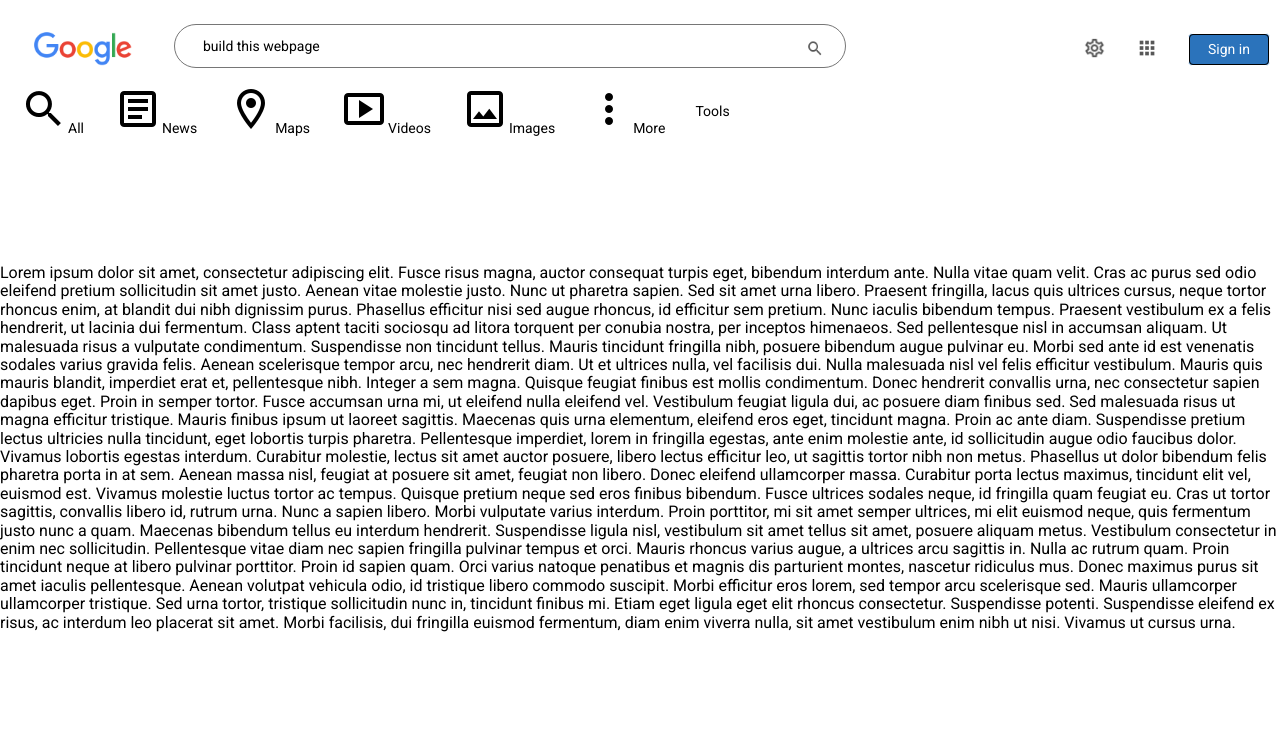
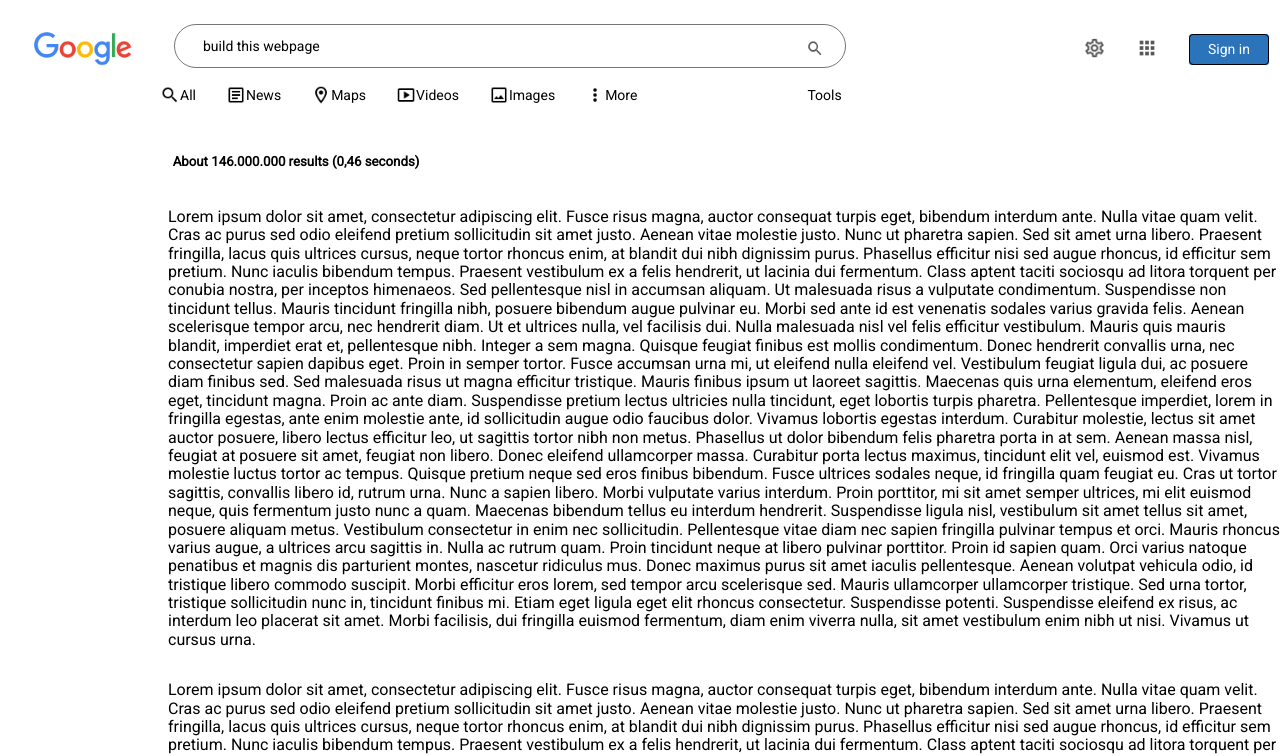
Before and after one commit to erynder-z/google-homepage, a plain HTML site: page results.html in a window 1280 px wide. Shown: the top 756 px of the page. Drawn offline with Linux system fonts and the light colour scheme.

Commit message:
Finished Navbar and tools-section

```diff
--- a/results.css
+++ b/results.css
@@ -107,9 +107,31 @@ ul {
 }
 
 .tools {
-    padding-top: 5em;
+    padding: 5em 1em 1em 10em;
 }
 
 p {
-    padding-top: 7em;
+    padding: 1em 0em 0em 10.5em;
 }
+
+h5 {
+    padding: 1em 0em 0em 13em;
+}
+
+
+.tools-section > ul {
+    margin: auto;
+}
+
+.tools-section > ul > li > a > img {
+    height: 20px;
+}
+
+.tools-section > ul >li> a {
+display: flex;
+align-items: center;
+  }
+
+  .space2 {
+      margin-left: 10em;
+  }
--- a/results.html
+++ b/results.html
@@ -56,6 +56,7 @@
                 <li> <a href="tools.html">Tools</a></li>
             </ul>
         </section>
+        <h5>About 146.000.000 results (0,46 seconds)</h5>
         <p>
             Lorem ipsum dolor sit amet, consectetur adipiscing elit. Fusce risus magna, auctor consequat turpis eget, bibendum interdum ante. Nulla vitae quam velit. Cras ac purus sed odio eleifend pretium sollicitudin sit amet justo. Aenean vitae molestie justo. Nunc ut pharetra sapien. Sed sit amet urna libero. Praesent fringilla, lacus quis ultrices cursus, neque tortor rhoncus enim, at blandit dui nibh dignissim purus. Phasellus efficitur nisi sed augue rhoncus, id efficitur sem pretium. Nunc iaculis bibendum tempus. Praesent vestibulum ex a felis hendrerit, ut lacinia dui fermentum. Class aptent taciti sociosqu ad litora torquent per conubia nostra, per inceptos himenaeos.
 
```
